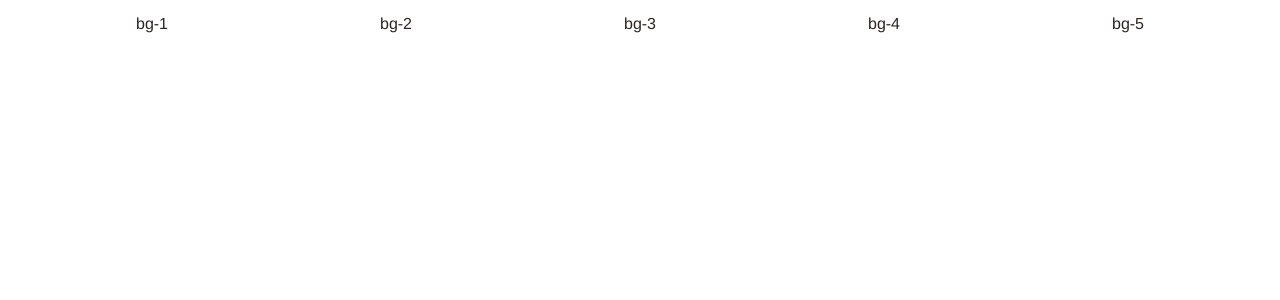
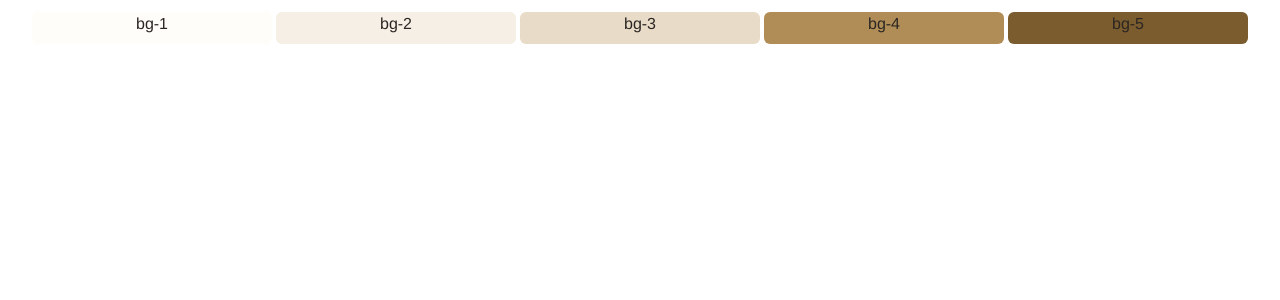
Before and after one commit to Evandereth/flyluxury, a React (Vite) app: page / in a window 1280 px wide. Shown: the top 300 px of the page. Built offline with nearby package versions, Linux system fonts and the light colour scheme.

Commit message:
testing our npm build on live site

```diff
--- a/src/App.jsx
+++ b/src/App.jsx
@@ -3,23 +3,28 @@ function App() {
   const colors = [
     {
       id: 1,
-      color: "ivory"
+      color: "ivory",
+      className: "bg-ivory"
     },
     {
       id: 2,
-      color: "cream"
+      color: "cream",
+      className: "bg-cream"
     },
     {
       id: 3,
-      color: "sand"
+      color: "sand",
+      className: "bg-sand"
     },
     {
       id: 4,
-      color: "brass"
+      color: "brass",
+      className: "bg-brass"
     },
     {
       id: 5,
-      color: "brass-dar"
+      color: "brass-dar",
+      className: "bg-brass-dar"
     }
   ]
 
@@ -30,8 +35,8 @@ function App() {
     <section className="mx-auto my-0 p-3 flex flex-row justify-center align-center gap-1 flex-wrap">
         {
           colors.map(col =>
-            <div Key={col.Key} className={`w-[15em] h-[2em] bg-${col.color} text-center rounded-md`}>
-              <p>bg-{col.id}</p>
+            <div key={col.id} className={`w-[15em] h-[2em] ${col.className} text-center rounded-md`}>
+            <p>bg-{col.id}</p>
             </div>
           )
         }
--- a/src/index.css
+++ b/src/index.css
@@ -5,7 +5,8 @@
     --font-sans: "Jost", Helvetica, Arial, sans-serif;
 
 
-    --color-brown: #964B00;
+
+    /* --color-brown: #964B00; */
     --color-ivory: #FFFDF9;
     --color-cream: #F5EFE6;
     --color-sand: #E8DCC8;
```
